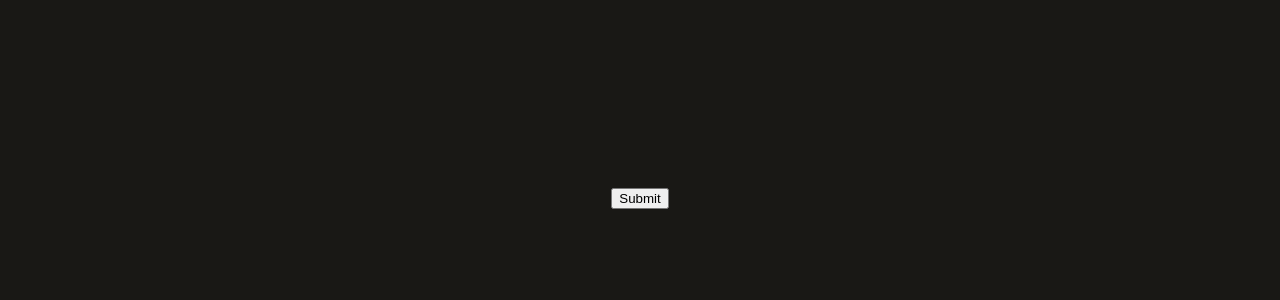
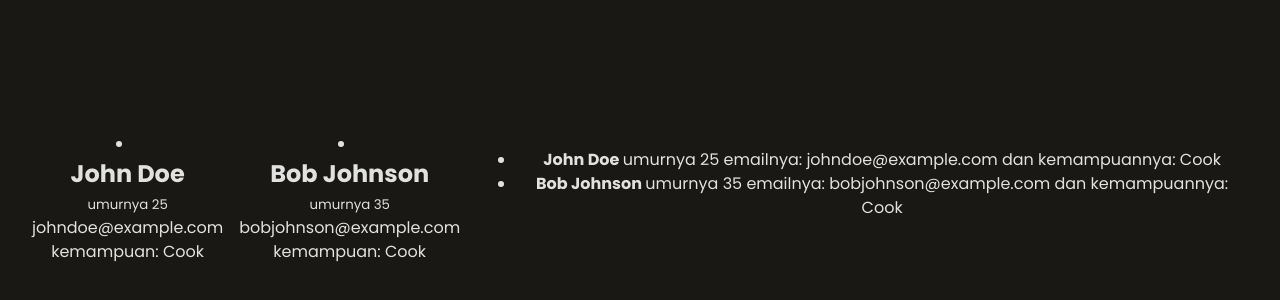
Before and after one commit to rfsyhb/reactlearn-concepts, a React (Vite) app: page / in a window 1280 px wide. Shown: the part 210-510 px from the top of the page. Built offline with nearby package versions, Linux system fonts and the light colour scheme.

Commit message:
renderinglist concept

```diff
--- /dev/null
+++ b/src/concepts/ListApp.jsx
@@ -0,0 +1,25 @@
+import React from "react";
+import getInitialData from "../utils/index";
+import RenderingList from "./list/RenderingList";
+
+export default function ListApp() {
+  const cookPerson = getInitialData().filter(person => person.skill === 'Cook');
+  const listItem = cookPerson.map(person => {
+    const {name, age, email, skill} = person
+    return (
+    <li key={person.id}>
+      <p>
+        <b>{name} </b> umurnya {age} emailnya: {email} dan kemampuannya: {skill}
+      </p>
+    </li>
+    )
+  })
+  return (
+    <div className="container">
+      {cookPerson.map((person) => {
+        return <RenderingList key={person.id} {...person} />
+      })}
+      <ul>{listItem}</ul>
+    </div>
+  );
+}
--- /dev/null
+++ b/src/concepts/list/RenderingList.jsx
@@ -0,0 +1,12 @@
+import React from "react";
+
+export default function RenderingList ({ name, age, email, skill }) {
+  return (
+    <li>
+      <h2>{name}</h2>
+      <small>umurnya {age}</small>
+      <p>{email}</p>
+      <p>kemampuan: {skill}</p>
+    </li>
+  );
+}
--- a/src/main.jsx
+++ b/src/main.jsx
@@ -3,10 +3,12 @@ import { createRoot } from 'react-dom/client'
 import './styles/index.css'
 import DisplaySearchInputApp from './concepts/DisplaySearchInputApp.jsx'
 import DrillingApp from './concepts/DrillingApp'
+import ListApp from './concepts/ListApp.jsx'
 
 createRoot(document.getElementById('root')).render(
   <React.StrictMode>
     {/* <DisplaySearchInputApp /> */}
-    <DrillingApp />
+    {/* <DrillingApp /> */}
+    <ListApp />
   </React.StrictMode>,
 )
--- a/src/utils/index.js
+++ b/src/utils/index.js
@@ -3,19 +3,22 @@ const data = [
     id: 1,
     name: "John Doe",
     age: 25,
-    email: "johndoe@example.com"
+    email: "johndoe@example.com",
+    skill: "Cook"
   },
   {
     id: 2,
     name: "Jane Smith",
     age: 30,
-    email: "janesmith@example.com"
+    email: "janesmith@example.com",
+    skill: "Sleep"
   },
   {
     id: 3,
     name: "Bob Johnson",
     age: 35,
-    email: "bobjohnson@example.com"
+    email: "bobjohnson@example.com",
+    skill: "Cook"
   }
 ];
 
```
